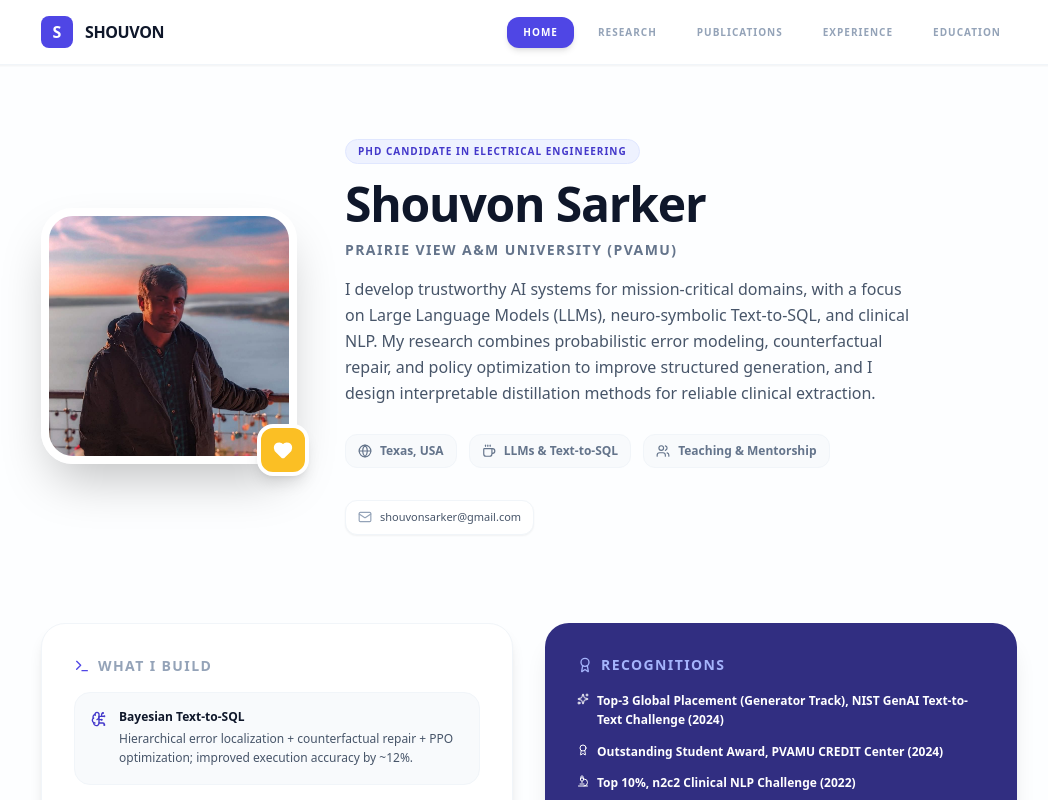
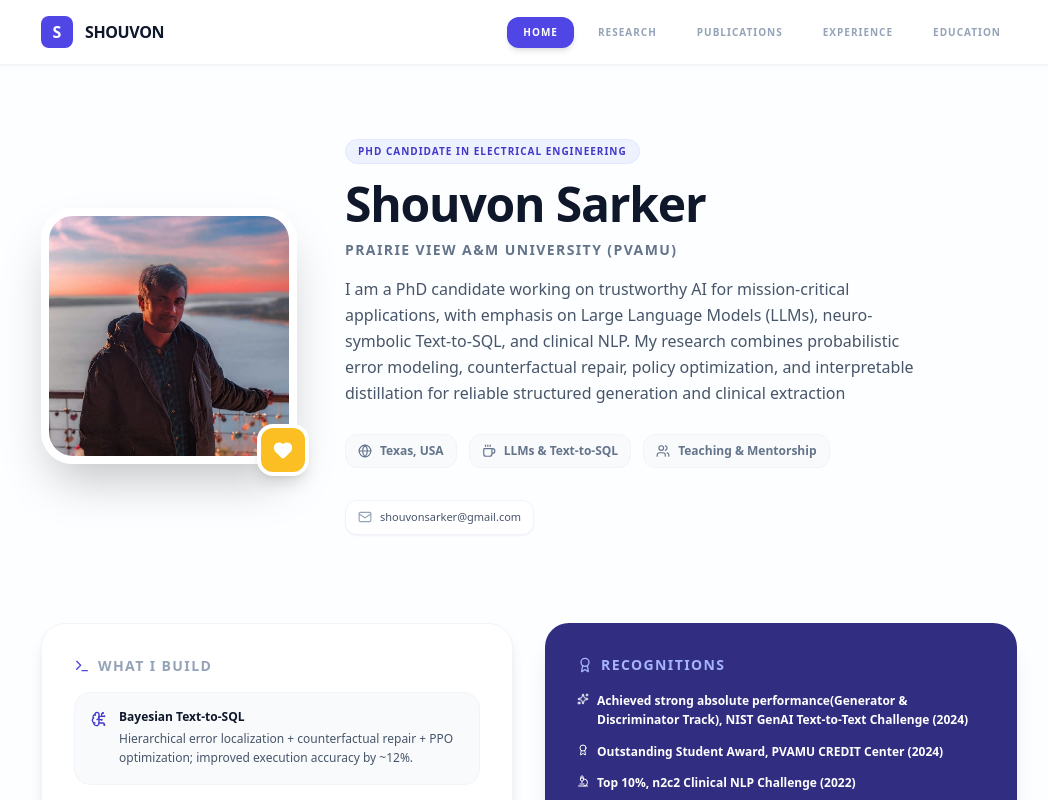
Before and after one commit to shovon095/shovon095.github.io, a React (Vite) app: page / in a window 1280 px wide. Shown: the top 800 px of the page, without its empty margins (111-1159 px from the left). Built offline with nearby package versions, Linux system fonts and the light colour scheme.

Commit message:
Update App.jsx

```diff
--- a/src/App.jsx
+++ b/src/App.jsx
@@ -42,7 +42,7 @@ const profile = {
   photo: profilePic,
 
   bio:
-    "I develop trustworthy AI systems for mission-critical domains, with a focus on Large Language Models (LLMs), neuro-symbolic Text-to-SQL, and clinical NLP. My research combines probabilistic error modeling, counterfactual repair, and policy optimization to improve structured generation, and I design interpretable distillation methods for reliable clinical extraction.",
+    "I am a PhD candidate working on trustworthy AI for mission-critical applications, with emphasis on Large Language Models (LLMs), neuro-symbolic Text-to-SQL, and clinical NLP. My research combines probabilistic error modeling, counterfactual repair, policy optimization, and interpretable distillation for reliable structured generation and clinical extraction",
 };
 
 const highlights = [
@@ -75,7 +75,7 @@ const highlights = [
 const recognitions = [
   {
     icon: <Sparkles size={12} />,
-    text: "Top-3 Global Placement (Generator Track), NIST GenAI Text-to-Text Challenge (2024)",
+    text: "Achieved strong absolute performance(Generator & Discriminator Track), NIST GenAI Text-to-Text Challenge (2024)",
   },
   {
     icon: <Award size={12} />,
```
